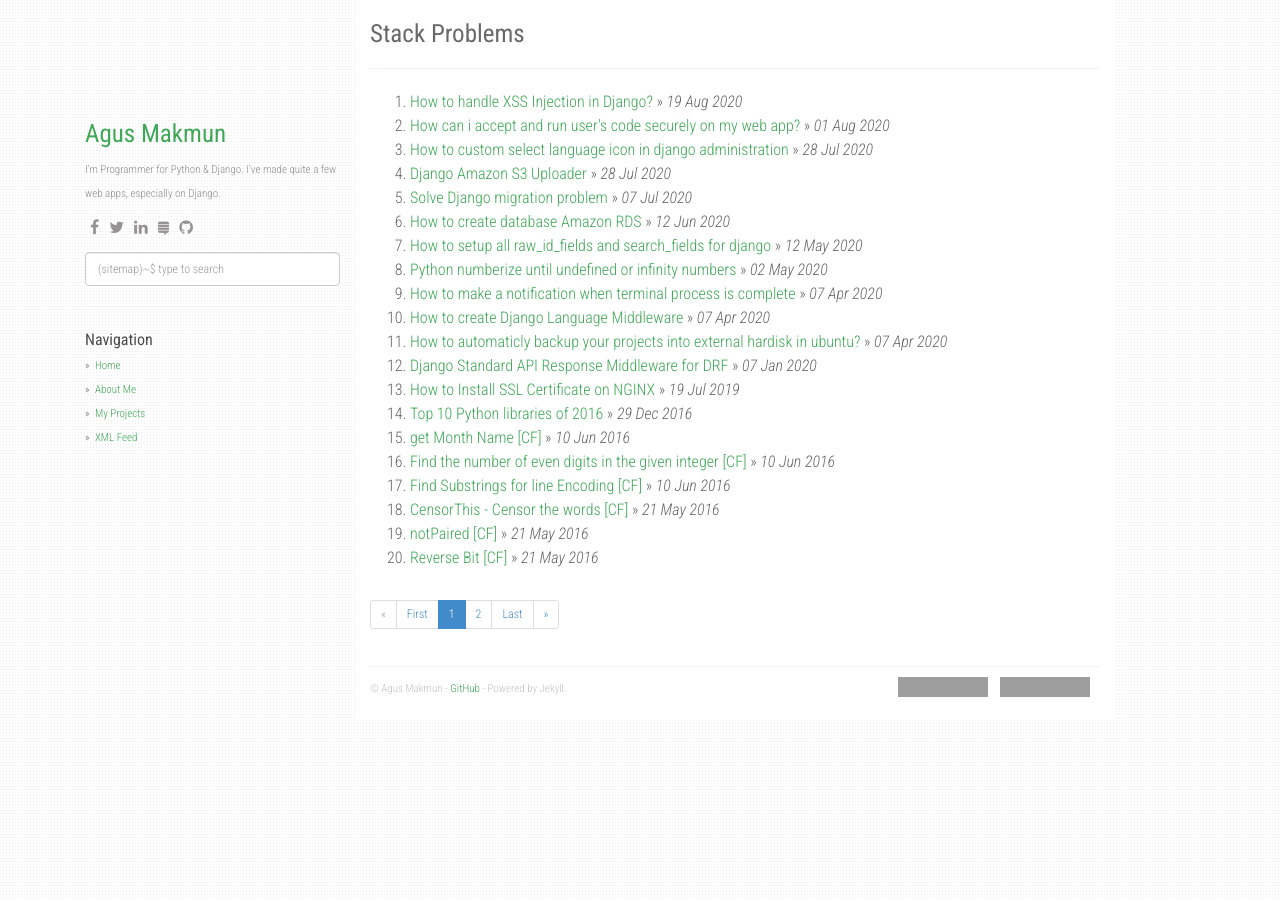
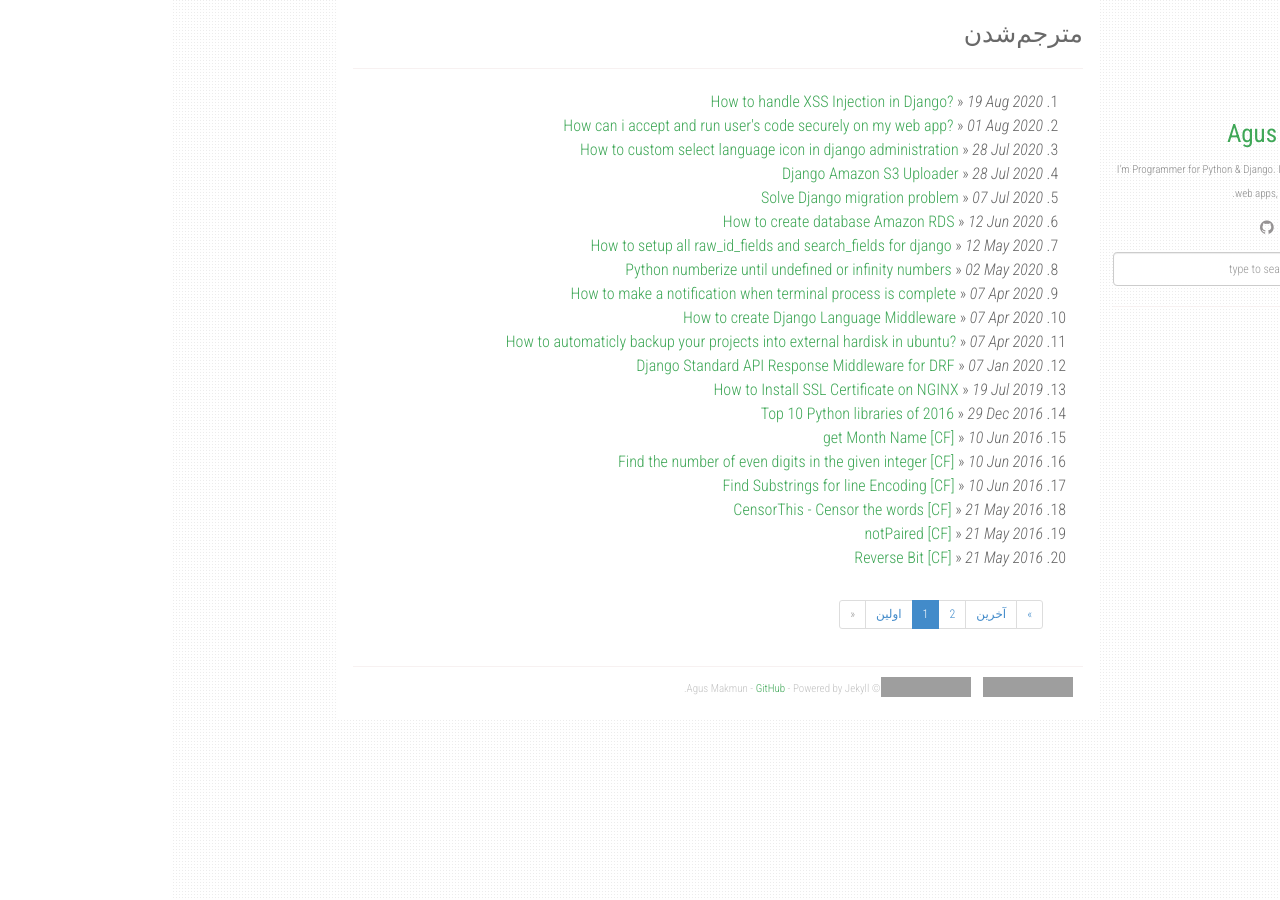
Before and after one commit to motarjemshodan/motarjemshodan, a Jekyll site: the page built from index.html, in a window 1280 px wide. Built offline with Jekyll 4.4.1, drawn with Linux system fonts in a browser that asks for light colours; nearby versions of some CDN libraries; the list of posts is cut into pages by our own code; grey boxes are pictures that could not be loaded.

Commit message:
new version

```diff
--- a/index.html
+++ b/index.html
@@ -3,7 +3,7 @@ layout: default
 ---
 
 <div id="home">
-  <h1>{{ site.title }}</h1>
+  <h1>مترجم‌شدن</h1>
   <hr />
 
   <ol class="posts">
@@ -21,7 +21,7 @@ layout: default
         <li class="disabled"><span aria-hidden="true">&laquo;</span></li>
       {% endif %}
 
-      <li><a href="/">First</a></li>
+      <li><a href="/">اولین</a></li>
 
       {% for page in (1..paginator.total_pages) %}
         {% if page == paginator.page %}
@@ -33,7 +33,7 @@ layout: default
         {% endif %}
       {% endfor %}
 
-      <li><a href="/page/{{ paginator.total_pages }}/">Last</a></li>
+      <li><a href="/page/{{ paginator.total_pages }}/">آخرین</a></li>
 
       {% if paginator.next_page %}
         <li><a href="{{ paginator.next_page_path | prepend: site.baseurl | replace: '//', '/' }}">&raquo;</a></li>
--- a/static/css/main.css
+++ b/static/css/main.css
@@ -163,3 +163,11 @@ div.col-sm-3 div.profile-about {
     margin-top: 30px;
   }
 }
+
+/*Add by me */
+.col-sm-1, .col-sm-2, .col-sm-3, .col-sm-4, .col-sm-5, .col-sm-6, .col-sm-7, .col-sm-8, .col-sm-9, .col-sm-10, .col-sm-11, .col-sm-12 {
+    float: right;
+}
+body {
+direction: rtl;
+}
```
